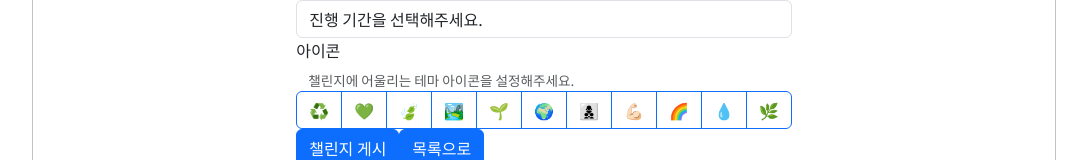
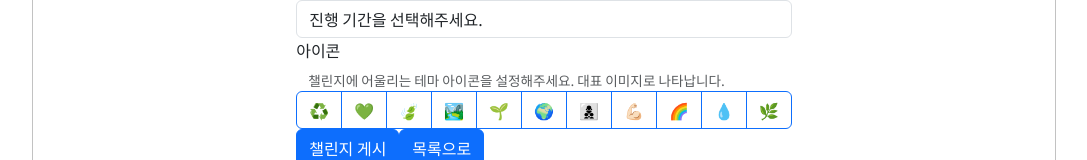
Before and after one commit to snghyun331/elice-ecobucks, a React (Vite) app in the folder front/: page /challenge in a window 1280 px wide. Both pictures are taken after a click on the button "챌린지 모집". Shown: the part 332-492 px from the top of the page, without its empty margins (96-1183 px from the left). Built offline with nearby package versions, Linux system fonts and the light colour scheme.

Commit message:
Feat : 챌린지 생성 관련 설명 텍스트 추가

```diff
--- a/front/src/pages/Challenge/ChallengeCreate.jsx
+++ b/front/src/pages/Challenge/ChallengeCreate.jsx
@@ -67,7 +67,7 @@ const ChallengeCreate = () => {
         <Form.Group controlId="icon">
           <Form.Label>아이콘</Form.Label>
           <Container className="text-muted" style={{fontSize:'0.85rem'}}>
-            챌린지에 어울리는 테마 아이콘을 설정해주세요.
+            챌린지에 어울리는 테마 아이콘을 설정해주세요. 대표 이미지로 나타납니다.
           </Container>
           <ButtonGroup>
             <Button
```
